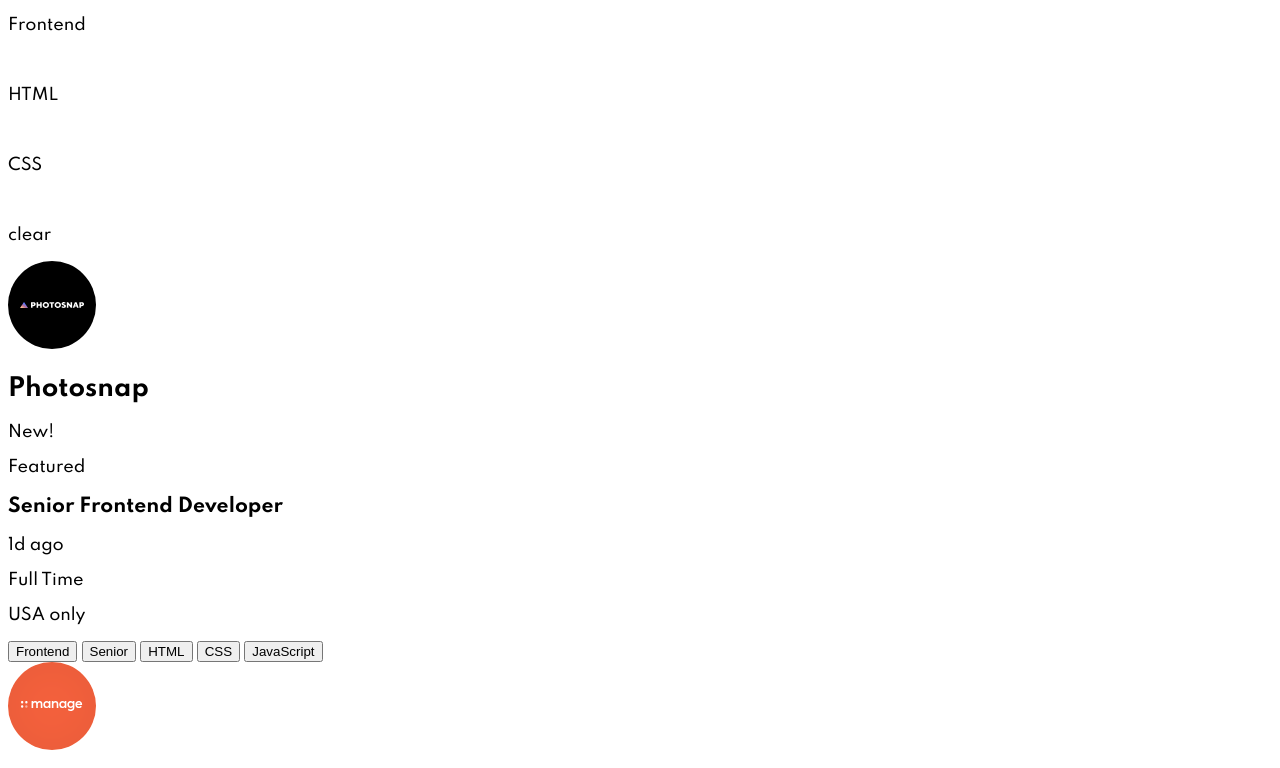
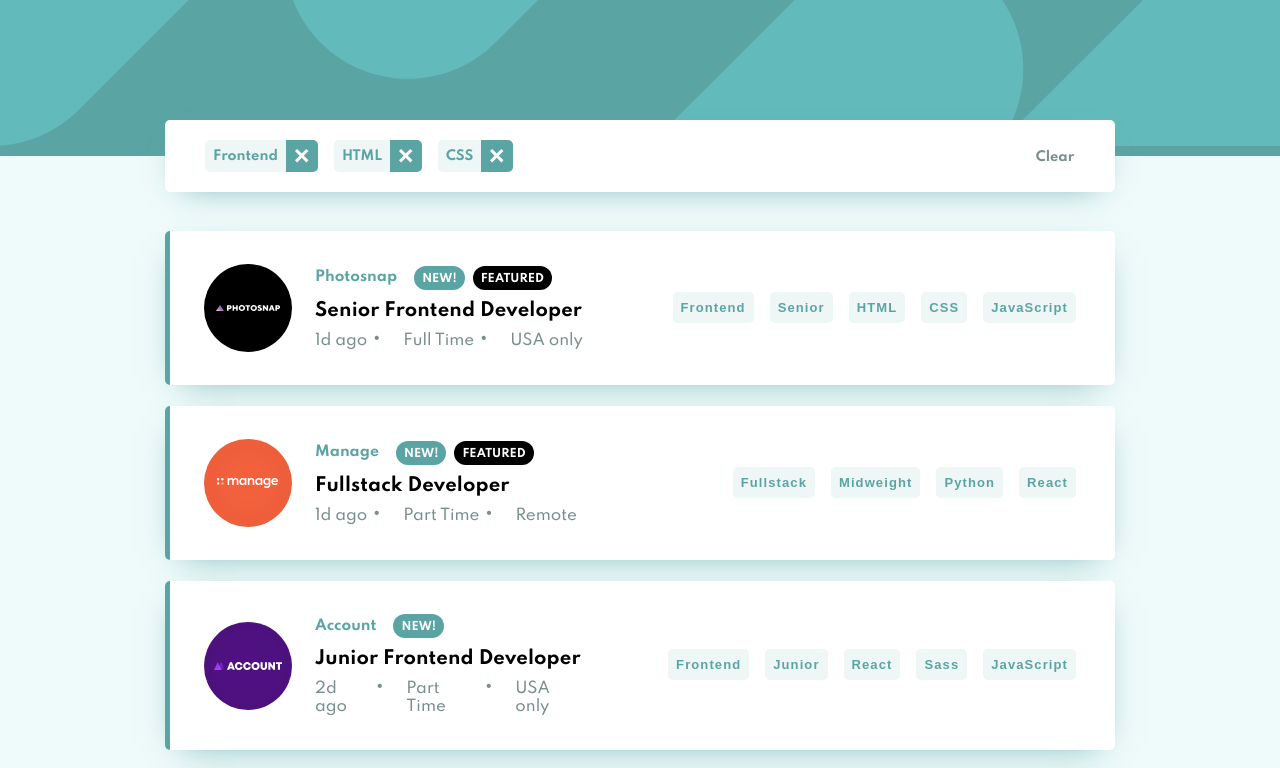
Before and after one commit to ax-d/FM17--intermediate, a plain HTML site: page index.html in a window 1280 px wide. Shown: the top 768 px of the page. Drawn offline with Linux system fonts and the light colour scheme.

Commit message:
desktop_commit

```diff
--- a/css/style.css
+++ b/css/style.css
@@ -15,21 +15,238 @@
   /* (Filter Tablets) */
   --dark-grayish-cyan: hsl(180, 8%, 52%);
   --very-dark-grayish-cyan: hsl(180, 14%, 20%);
+  --white: hsl(0, 0%, 100%);
+  --black: hsl(0, 0%, 0%);
 }
 
 .page {
   min-width: 375px;
   font-family: 'Spartan', sans-serif;
+  margin: 0;
+  padding: 0;
+  background-color: var(--desaturated-dark-cyan);
+}
+
+.wrapper {
+  margin: 0 auto;
+  padding: 0 23px;
+}
+
+button {
+  border: none;
+  background: transparent;
+  margin: 0;
+  padding: 0;
+  width: auto;
+  height: auto;
+  cursor: pointer;
+}
+
+.link {
+  text-decoration: none;
 }
 
 /* start page__header  */
+.page__header {
+  background: url(../img/bg-header-mobile.svg) no-repeat;
+  height: 156px;
+  position: relative;
+}
+
+.filter-bar {
+  display: flex;
+  flex-wrap: wrap;
+  background: var(--white);
+  position: relative;
+  top: 120px;
+  border-radius: 5px;
+  padding: 20px 20px 5px 20px;
+}
+
+.filter-bar,
+.m-card {
+  box-shadow: 0 9px 34px -17px var(--desaturated-dark-cyan);
+}
+
+.filter-items {
+  display: flex;
+  flex-wrap: wrap;
+  flex: 1 1 60%;
+}
+
+.filterItem-group {
+  display: flex;
+  align-items: center;
+  margin: 0 16px 15px 0;
+}
+
+.a-filterItem {
+  margin: 0;
+  font-size: .8125rem;
+  font-weight: 700;
+  color: var(--desaturated-dark-cyan);
+  padding: 8.5px 8px;
+  background: var(--light-grayish-cyan);
+  border-top-left-radius: 5px;
+  border-bottom-left-radius: 5px;
+}
+
+.btn--remove {
+  height: 32px;
+  padding: 9px;
+  background: var(--desaturated-dark-cyan);
+  border-top-right-radius: 5px;
+  border-bottom-right-radius: 5px;
+}
+
+.clear-filter {
+  font-family: inherit;
+  font-size: .8125rem;
+  font-weight: 700;
+  text-transform: capitalize;
+  color: var(--dark-grayish-cyan);
+  flex: 0 1 50px;
+  margin: -12px 0 0 0;
+}
+
 /* end page__header */
 /* start page__content */
+.page__content {
+  background: var(--light-grayish-cyan-BG);
+  padding: 140px 0 0 0;
+}
+
+.wrapper--content {
+  padding: 0 24px 5px 24px;
+}
+
+/* start m-card */
+.m-card {
+  background: var(--white);
+  padding: 0 0 8px 25px;
+  border-radius: 5px;
+  position: relative;
+  margin-bottom: 40px;
+
+}
+
+.m-card::before {
+  position: absolute;
+  top: 0;
+  left: 0;
+  content: '';
+  width: 5px;
+  height: 100%;
+  background: var(--desaturated-dark-cyan);
+  border-top-left-radius: 5px;
+  border-bottom-left-radius: 5px;
+}
+
+.a-logoImg {
+  width: 48px;
+  position: relative;
+  top: -24px;
+}
+
+.m-cardInfo {
+  margin: -21px 0 0 0;
+}
+
+.info__head {
+  display: flex;
+  align-items: center;
+}
+
+.a-nameCompany {
+  font-size: .75rem;
+  letter-spacing: .65px;
+  color: var(--desaturated-dark-cyan);
+  margin: 0 0 0 0;
+}
+
+.a-new,
+.a-featured {
+  font-size: .6875rem;
+  font-weight: 700;
+  text-transform: uppercase;
+  padding: 7px 8px 4px 8px;
+  color: var(--white);
+  border-radius: 20px;
+}
+
+.a-new {
+  background: var(--desaturated-dark-cyan);
+  margin: 0 0 0 17px;
+}
+
+.a-featured {
+  background: var(--black);
+  margin: 0 0 0 8px;
+}
+
+.info__sub::after {
+  position: absolute;
+  bottom: -8px;
+  left: 0;
+  content: '';
+  height: 1px;
+  width: 92%;
+  background: var(--dark-grayish-cyan);
+}
+
+.a-postDate,
+.a-contract {
+  margin-right: 19px;
+  position: relative;
+}
+
+.a-postDate::after,
+.a-contract::after {
+  position: absolute;
+  top: -4px;
+  right: -14px;
+  content: "\2022";
+  font-size: 1.25rem;
+}
+
+.a-position {
+  font-size: .9375rem;
+  margin: 11px 0 0 0;
+}
+
+.info__sub {
+  display: flex;
+  font-size: .8125rem;
+  margin: 3px 0 0 0;
+  color: var(--dark-grayish-cyan);
+  position: relative;
+}
+
+.m-categories {
+  margin-top: 24px;
+  width: 98%;
+}
+
+.card__filter-item {
+  font-size: .8125rem;
+  letter-spacing: .9px;
+  padding: 8px;
+  border-radius: 5px;
+  margin: 0 12px 16px 0;
+
+}
+
+/* end m-card */
 /* end page__content */
 /* start page__footer */
+.page__footer {
+  background: var(--light-grayish-cyan-BG);
+}
+
 .attribution {
   font-size: .5rem;
   text-align: center;
+  padding: 10px 0;
 }
 
 .attribution a {
@@ -39,11 +256,113 @@
 /* end page__footer */
 
 
-/* start page__header  */
-/* end page__header */
-/* start page__content */
-/* start article - hero */
-/* end article - hero  */
+@media only screen and (min-width: 700px) {
+  .page {
+    max-width: 1440px;
+  }
+
+  .wrapper {
+    padding: 0 165px;
+  }
+
+  /* start page__header  */
+  .page__header {
+    background: url('../img/bg-header-desktop.svg') no-repeat;
+    background-size: 100%;
+  }
+
+
+  .filter-bar {
+    padding: 20px 35px 5px 40px;
+  }
+
+  .btn--remove:hover {
+    background: var(--very-dark-grayish-cyan);
+  }
+
+  .clear-filter:hover {
+    text-decoration: underline;
+    color: var(--desaturated-dark-cyan);
+  }
+
+  /* end page__header */
+  /* start page__content */
+
+  .page__content {
+    padding: 75px 0 1px 0;
+  }
+
+  .m-card {
+    display: flex;
+    justify-content: flex-start;
+    align-items: center;
+    padding: 33px 0 19px 39px;
+    margin-bottom: 21px;
+  }
+
+  .a-logoImg {
+    width: 140px;
+    margin: 0 0 14px 0;
+    top: unset;
+  }
+
+  .m-cardInfo {
+    margin: 0 0 0 23px;
+    flex: 1 0 270px;
+  }
+
+  .a-nameCompany {
+    font-size: .875rem;
+    letter-spacing: 0;
+  }
+
+  .a-position {
+    font-size: 1.125rem;
+    letter-spacing: .1px;
+  }
+
+  .a-position:hover {
+    color: var(--desaturated-dark-cyan);
+    cursor: pointer;
+  }
+
+  .info__sub::after {
+    content: unset;
+  }
+
+  .a-postDate,
+  .a-contract,
+  .a-location {
+    font-size: .9375rem;
+    margin-top: 7px;
+  }
+
+  .a-postDate,
+  .a-contract {
+    margin-right: 36px;
+  }
+
+  .m-categories {
+    display: flex;
+    justify-content: flex-end;
+    margin: 0 27px 0 0;
+  }
+
+  .card__filter-item {
+    margin: 0 12px 16px 4px;
+    letter-spacing: 1.1px;
+  }
+
+  .card__filter-item:hover {
+    background: var(--desaturated-dark-cyan);
+    color: var(--light-grayish-cyan);
+  }
+
+
+}
+
+
+
 /* start article - grow */
 /* end article - grow */
 /* start article - flowing */
--- a/index.html
+++ b/index.html
@@ -16,23 +16,23 @@
       <div class="filter-items">
         <div class="filterItem-group">
           <p class="a-filterItem">Frontend</p>
-          <img src="/img/icon-remove.svg" alt="close icon" class="img--remove">
+          <button class="btn--remove" type="button"><img src="/img/icon-remove.svg" alt="close icon" class="img--remove"></button>
         </div>
         <div class="filterItem-group">
           <p class="a-filterItem">HTML</p>
-          <img src="/img/icon-remove.svg" alt="close icon" class="img--remove">
+          <button class="btn--remove" type="button"><img src="/img/icon-remove.svg" alt="close icon" class="img--remove"></button>
         </div>
         <div class="filterItem-group">
           <p class="a-filterItem">CSS</p>
-          <img src="/img/icon-remove.svg" alt="close icon" class="img--remove">
+          <button class="btn--remove" type="button"><img src="/img/icon-remove.svg" alt="close icon" class="img--remove"></button>
         </div>
       </div>
-      <p class="clear-filter">clear</p>
+      <button type="button" class="clear-filter">clear</button>
     </div>
   </div>
 </header>
 <main class="page__content">
-  <div class="wrapper wrapper-content">
+  <div class="wrapper wrapper--content">
       <div class="m-card card">
         <!-- Item Start -->
         <img src="/img/photosnap.svg" alt="photosnap logo" class="img cart__img a-logoImg">
@@ -65,13 +65,13 @@
         </div>
         <div class="card__categories m-categories">
           <!-- Role -->
-          <button class="card__filter-item a-filterItem">Frontend</button>
+          <button type="button" class="card__filter-item a-filterItem">Frontend</button>
           <!-- Level -->
-          <button class="card__filter-item a-filterItem">Senior</button>
+          <button type="button" class="card__filter-item a-filterItem">Senior</button>
           <!-- Languages -->
-          <button class="card__filter-item a-filterItem">HTML</button>
-          <button class="card__filter-item a-filterItem">CSS</button>
-          <button class="card__filter-item a-filterItem">JavaScript</button>
+          <button type="button" class="card__filter-item a-filterItem">HTML</button>
+          <button type="button" class="card__filter-item a-filterItem">CSS</button>
+          <button type="button" class="card__filter-item a-filterItem">JavaScript</button>
           <!-- Item End -->
         </div>
       </div>
@@ -107,12 +107,12 @@
         </div>
         <div class="card__categories m-categories">
           <!-- Role -->
-          <button class="card__filter-item a-filterItem">Fullstack</button>
+          <button type="button" class="card__filter-item a-filterItem">Fullstack</button>
           <!-- Level -->
-          <button class="card__filter-item a-filterItem">Midweight</button>
+          <button type="button" class="card__filter-item a-filterItem">Midweight</button>
           <!-- Languages -->
-          <button class="card__filter-item a-filterItem">Python</button>
-          <button class="card__filter-item a-filterItem">React</button>
+          <button type="button" class="card__filter-item a-filterItem">Python</button>
+          <button type="button" class="card__filter-item a-filterItem">React</button>
           <!-- Item End -->
         </div>
       </div>
@@ -145,13 +145,13 @@
         </div>
         <div class="card__categories m-categories">
           <!-- Role -->
-          <button class="card__filter-item a-filterItem">Frontend</button>
+          <button type="button" class="card__filter-item a-filterItem">Frontend</button>
           <!-- Level -->
-          <button class="card__filter-item a-filterItem">Junior</button>
+          <button type="button" class="card__filter-item a-filterItem">Junior</button>
           <!-- Languages -->
-          <button class="card__filter-item a-filterItem">React</button>
-          <button class="card__filter-item a-filterItem">Sass</button>
-          <button class="card__filter-item a-filterItem">JavaScript</button>
+          <button type="button" class="card__filter-item a-filterItem">React</button>
+          <button type="button" class="card__filter-item a-filterItem">Sass</button>
+          <button type="button" class="card__filter-item a-filterItem">JavaScript</button>
           <!-- Item End -->
         </div>
       </div>
@@ -181,12 +181,12 @@
         </div>
         <div class="card__categories m-categories">
           <!-- Role -->
-          <button class="card__filter-item a-filterItem">Frontend</button>
+          <button type="button" class="card__filter-item a-filterItem">Frontend</button>
           <!-- Level -->
-          <button class="card__filter-item a-filterItem">Junior</button>
+          <button type="button" class="card__filter-item a-filterItem">Junior</button>
           <!-- Languages -->
-          <button class="card__filter-item a-filterItem">CSS</button>
-          <button class="card__filter-item a-filterItem">JavaScript</button>
+          <button type="button" class="card__filter-item a-filterItem">CSS</button>
+          <button type="button" class="card__filter-item a-filterItem">JavaScript</button>
           <!-- Item End -->
         </div>
       </div>
```
